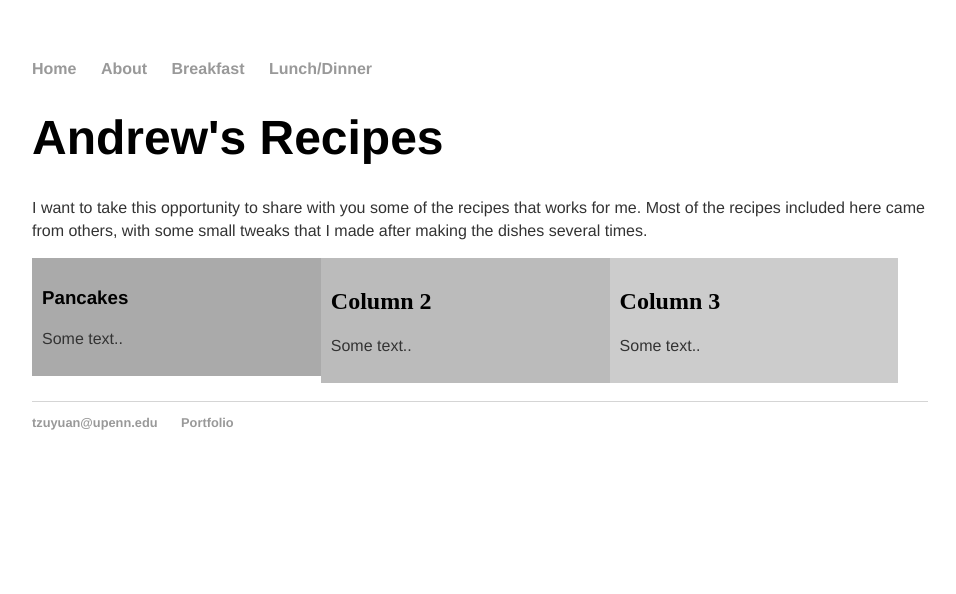
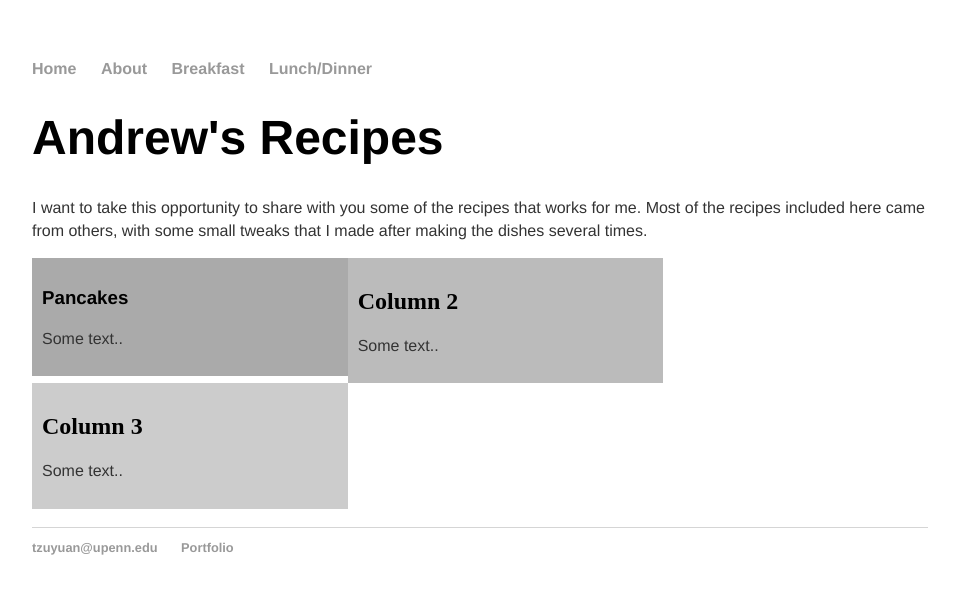
Before and after one commit to tzuyuanw/tzuyuanw.github.io, a Jekyll site: the page recipes/index.html, which Jekyll copies as it is, in a window 1280 px wide. Shown: the top 594 px of the page, without its empty margins (160-1116 px from the left). Built offline with Jekyll 4.4.1, drawn with Linux system fonts in a browser that asks for light colours.

Commit message:
Update recipes.css

```diff
--- a/css/recipes.css
+++ b/css/recipes.css
@@ -44,7 +44,7 @@ h3.center{
 /* Create two equal columns that floats next to each other */
 .column {
   float: left;
-  width: 30%;
+  width: 33%;
   padding: 10px;
   /*height: 300px; /* Should be removed. Only for demonstration */
 }
```
